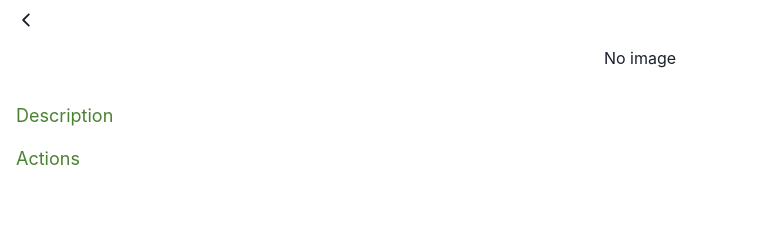
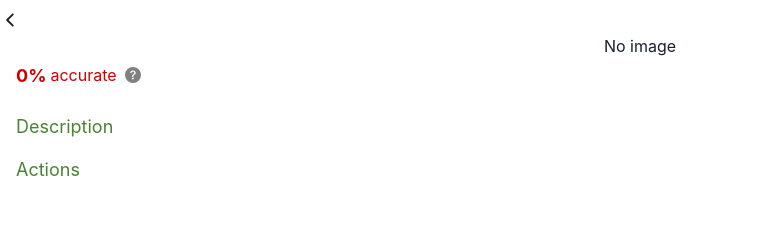
Before and after one commit to ips-ag/wear-optimization, a React (Vite) app in the folder src/app/: page /result in a window 1280 px wide. Shown: the part 133-374 px from the top of the page, without its empty margins (0-776 px from the left). Built offline with nearby package versions, Linux system fonts and the light colour scheme.

Commit message:
feat: Add AccurateTooltip component for displaying accuracy of detected wear pattern

```diff
--- /dev/null
+++ b/src/app/src/pages/Main/Result/components/AccurateTooltip.tsx
@@ -0,0 +1,14 @@
+import { Center, Icon, Tooltip, useDisclosure } from '@chakra-ui/react';
+import { BsFillQuestionCircleFill } from 'react-icons/bs';
+
+export default function AccurateTooltip() {
+  const { isOpen, onToggle } = useDisclosure();
+
+  return (
+    <Tooltip hasArrow placement='top' isOpen={isOpen} label="Accuracy of detected wear pattern" fontSize="md">
+      <Center as="span" onClick={onToggle}>
+        <Icon as={BsFillQuestionCircleFill} color="brand.grey.2" />
+      </Center>
+    </Tooltip>
+  );
+}
--- a/src/app/src/pages/Main/Result/index.tsx
+++ b/src/app/src/pages/Main/Result/index.tsx
@@ -16,26 +16,36 @@ import {
   PopoverContent,
   PopoverTrigger,
   Text,
-  VStack,
+  VStack
 } from '@chakra-ui/react';
 import { useAtomValue } from 'jotai';
 import { useEffect, useState } from 'react';
 import { BiSolidDislike, BiSolidLike } from 'react-icons/bi';
 import { Link } from 'react-router-dom';
 import { useFeedback } from '../hooks/useFeedback';
+import AccurateTooltip from './components/AccurateTooltip';
 
 export default function ResultPage() {
   const detectResult = useAtomValue(resultSelector);
   const imageFile = useAtomValue(selectedImage);
   const [imageSrc, setImageSrc] = useState<string | undefined>(undefined);
   const { mutate } = useFeedback();
+
+  const accurateConfidence = Number(((detectResult?.wearConfidence ?? 0) * 100).toFixed(0));
+  // >80% green, >50% yellow, otherwise red text color
+  const accurateConfidenceColor =
+    accurateConfidence > 80
+      ? 'brand.green.primary'
+      : accurateConfidence > 50
+        ? 'brand.yellow.primary'
+        : 'brand.red.primary';
+
   useEffect(() => {
     if (imageFile) {
       const reader = new FileReader();
       reader.onload = function (e) {
         const image = e.target?.result;
         setImageSrc(image as string);
-        console.log('image', image);
       };
       reader.readAsDataURL(imageFile);
     }
@@ -51,11 +61,20 @@ export default function ResultPage() {
   };
 
   return (
-    <VStack w="full" h="full" spacing="4" px="4">
+    <VStack w="full" h="full" spacing="1">
       <Navbar backPath="/" title={getWearCodeName(detectResult?.wearCode?.toString())} />
-      <Image src={imageSrc} alt="result image" w="full" objectFit="cover" fallback={<ImageFallback />} />
-      <VStack w="full" spacing="2" mt="4" align="start">
-        <Text color="brand.green.primary" fontSize="lg">
+      <Image src={imageSrc} alt="result image" w="full" objectFit="cover" fallback={<ImageFallback />} pt="3" />
+      <VStack w="full" spacing="2" align="start" px="4">
+        <HStack>
+          <HStack>
+            <HStack spacing={1} color={accurateConfidenceColor}>
+              <Text fontWeight={700} fontSize="lg">{`${accurateConfidence}%`}</Text>
+              <Text>{'accurate'}</Text>
+            </HStack>
+            <AccurateTooltip />
+          </HStack>
+        </HStack>
+        <Text color="brand.green.primary" fontSize="lg" mt="4">
           Description
         </Text>
         <Text>{detectResult?.wearCause}</Text>
--- a/src/app/src/routes.tsx
+++ b/src/app/src/routes.tsx
@@ -1,9 +1,9 @@
 import { createBrowserRouter } from 'react-router-dom';
 import Main from './pages/Main';
 import Home from './pages/Home';
-import ResultPage from './pages/Main/Result';
 import TakeImagePage from './pages/TakeImage';
 import FeedbackPage from './pages/Main/Feedback';
+import ResultPage from './pages/Main/Result';
 
 // eslint-disable-next-line react-refresh/only-export-components
 export const ROUTES = createBrowserRouter([
--- a/src/app/src/theme.ts
+++ b/src/app/src/theme.ts
@@ -15,7 +15,7 @@ export const theme = extendTheme({
         35: 'rgba(0, 105, 170, 0.35)',
       },
       yellow: {
-        primary: 'EBB300',
+        primary: '#EBB300',
         55: 'rgba(235, 179, 0, 0.55)',
         30: 'rgba(235, 179, 0, 0.3)',
       },
```
